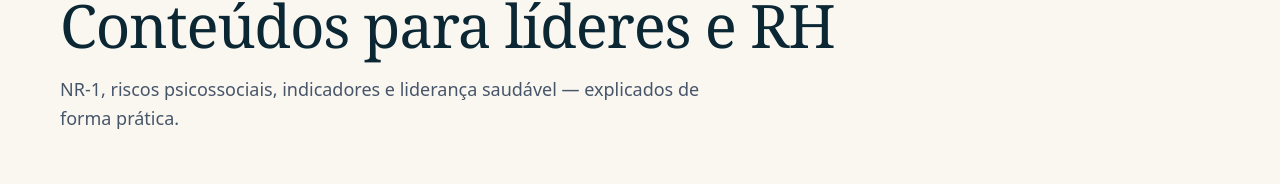
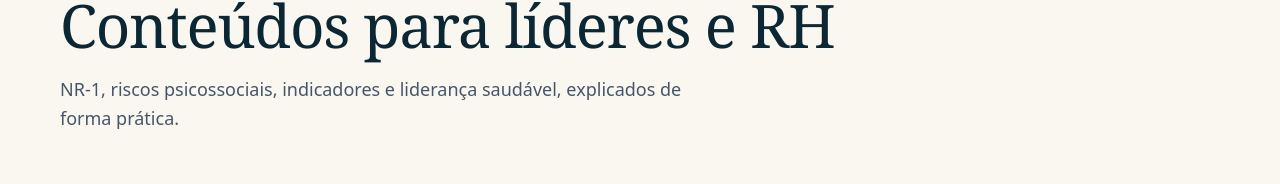
Before and after one commit to lucrispaula33/site-selo-magna, a Next.js app: page /blog in a window 1280 px wide. Shown: the part 194-378 px from the top of the page. Built offline with nearby package versions, Linux system fonts and the light colour scheme; no server answers.

Commit message:
Remove travessões: página do blog

```diff
--- a/src/app/blog/page.tsx
+++ b/src/app/blog/page.tsx
@@ -17,7 +17,7 @@ export default function Blog() {
       <div className="container">
         <Breadcrumbs items={[{ label: "Blog", href: "/blog" }]} />
         <h1 className="mt-8 text-5xl md:text-6xl">Conteúdos para líderes e RH</h1>
-        <p className="lead mt-5 max-w-2xl">NR-1, riscos psicossociais, indicadores e liderança saudável — explicados de forma prática.</p>
+        <p className="lead mt-5 max-w-2xl">NR-1, riscos psicossociais, indicadores e liderança saudável, explicados de forma prática.</p>
         <div className="mt-14 grid gap-8 md:grid-cols-2 lg:grid-cols-3">
           {posts.map((p) => (
             <article key={p.slug} className="group">
```
